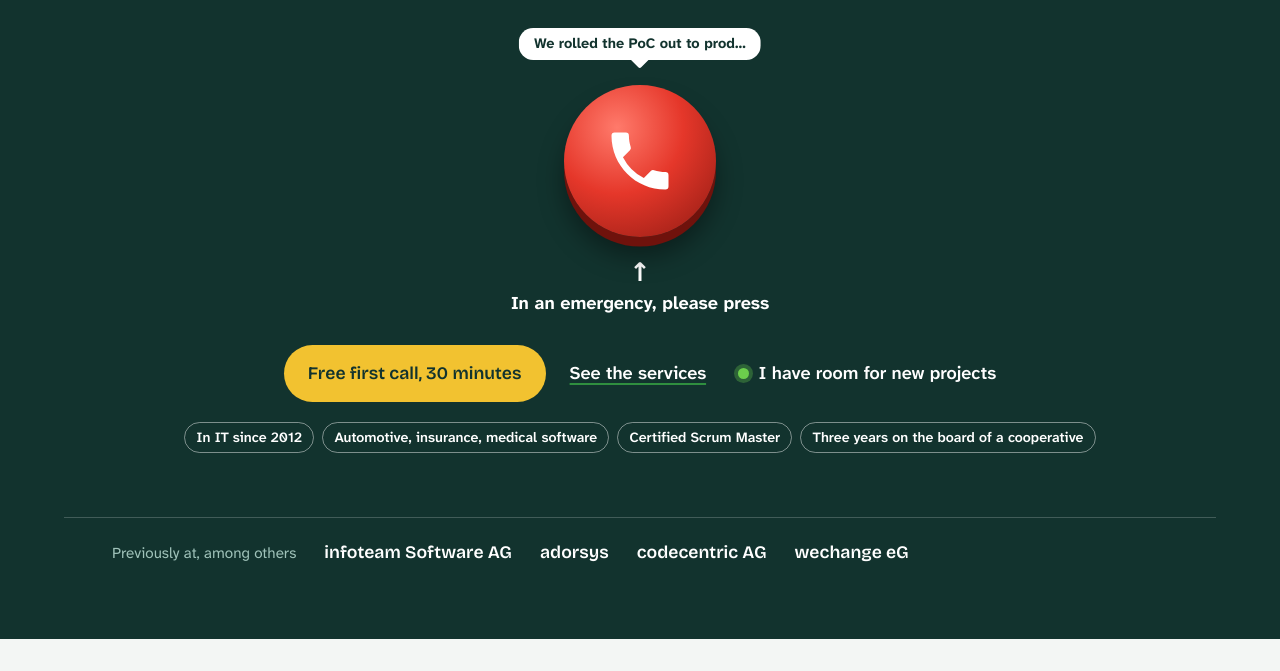
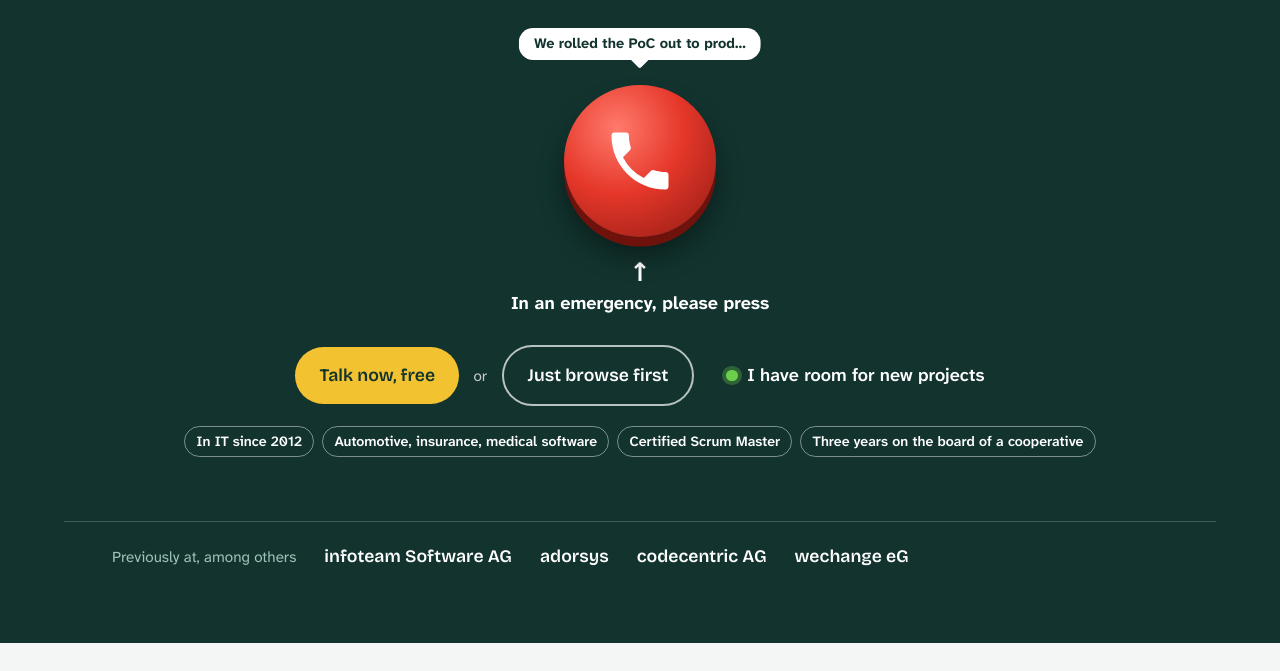
Before and after one commit to muka-dev/m-ko.de, a plain HTML site: page index.html in a window 1280 px wide. Shown: the part 426-1097 px from the top of the page. Drawn offline with Linux system fonts and the light colour scheme.

Commit message:
Startseite: Hero-Buttons in eine Zeile, kürzere Texte mit oder-Verknüpfung
Co-Authored-By: Claude Sonnet 5.5 <noreply@anthropic.com>
Claude-Session: https://claude.ai/code/session_012bsEFbshA78SGFtCuhYV6x

```diff
--- a/css/style.css
+++ b/css/style.css
@@ -1466,6 +1466,14 @@ a.red-alert:hover .red-alert__light, a.red-alert:focus-visible .red-alert__light
 }
 .hero--sos .hero__action { justify-content: center; margin-top: 1.75rem; }
 .hero--sos .hero__link, .hero--sos .status { color: #fff; }
+.hero--sos .hero__buttons { flex-wrap: nowrap; justify-content: center; gap: 0.6rem 0.9rem; }
+.hero--sos .hero__buttons .btn { white-space: nowrap; }
+.hero__or { color: rgba(255, 255, 255, 0.75); font-size: 0.95rem; }
+.btn--outline { background: transparent; color: #fff; border: 2px solid rgba(255, 255, 255, 0.7); }
+.btn--outline:hover { background: #fff; color: var(--ink); }
+@media (max-width: 480px) {
+  .hero--sos .hero__buttons .btn { font-size: 0.95rem; padding: 0.75rem 1rem; }
+}
 .hero--sos .proof { justify-content: center; }
 .hero--sos .proof li { border-color: rgba(255, 255, 255, 0.45); }
 .hero--sos .trust { border-top-color: rgba(255, 255, 255, 0.2); }
--- a/index.html
+++ b/index.html
@@ -105,8 +105,9 @@
 
           <div class="hero__action">
             <p class="hero__buttons">
-              <a class="btn btn--light" href="request/?service=ai-adoption"><span lang="en">Free first call, 30 minutes</span><span lang="de">Kostenloses Erstgespräch, 30 Minuten</span><span lang="pt">Primeira conversa gratuita, 30 minutos</span></a>
-              <a class="hero__link" href="#offers"><span lang="en">See the services</span><span lang="de">Leistungen ansehen</span><span lang="pt">Ver os serviços</span></a>
+              <a class="btn btn--light" href="request/?service=ai-adoption"><span lang="en">Talk now, free</span><span lang="de">Gleich reden, gratis</span><span lang="pt">Falar já, grátis</span></a>
+              <span class="hero__or" aria-hidden="true"><span lang="en">or</span><span lang="de">oder</span><span lang="pt">ou</span></span>
+              <a class="btn btn--outline" href="#offers"><span lang="en">Just browse first</span><span lang="de">Erst mal gucken</span><span lang="pt">Primeiro espreitar</span></a>
             </p>
             <p class="status">
               <span class="status__dot" aria-hidden="true"></span>
```
